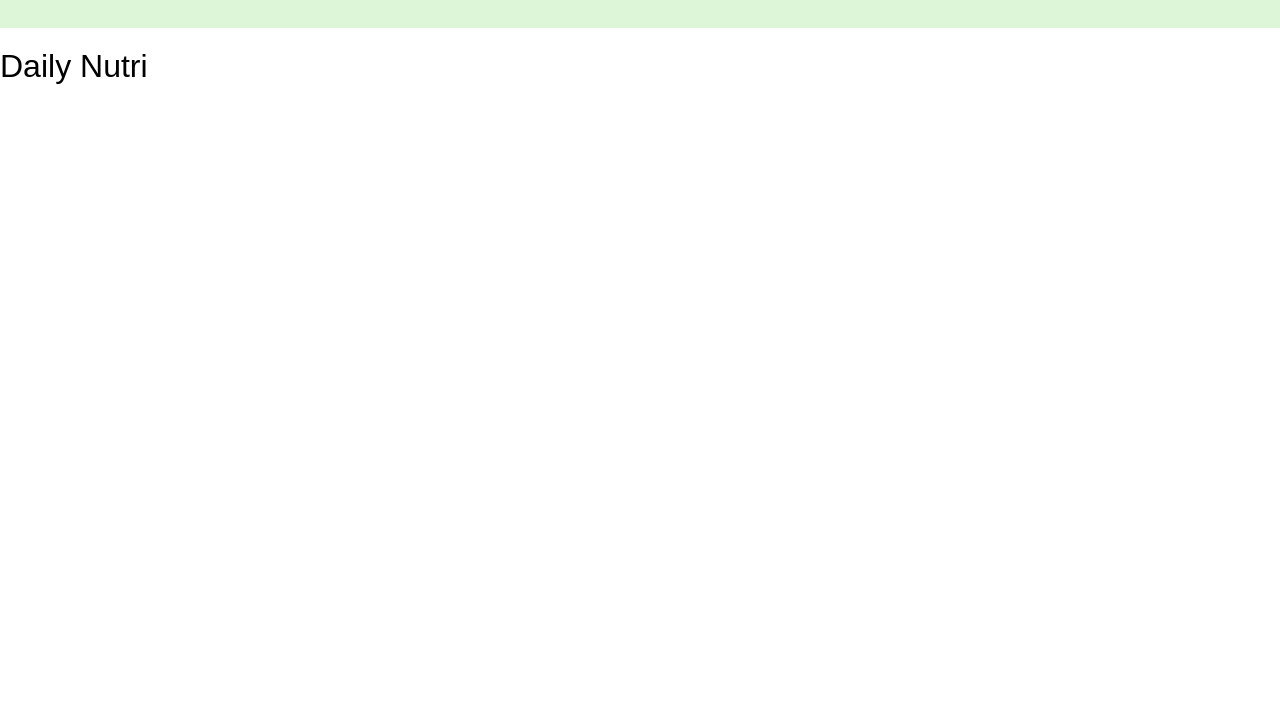
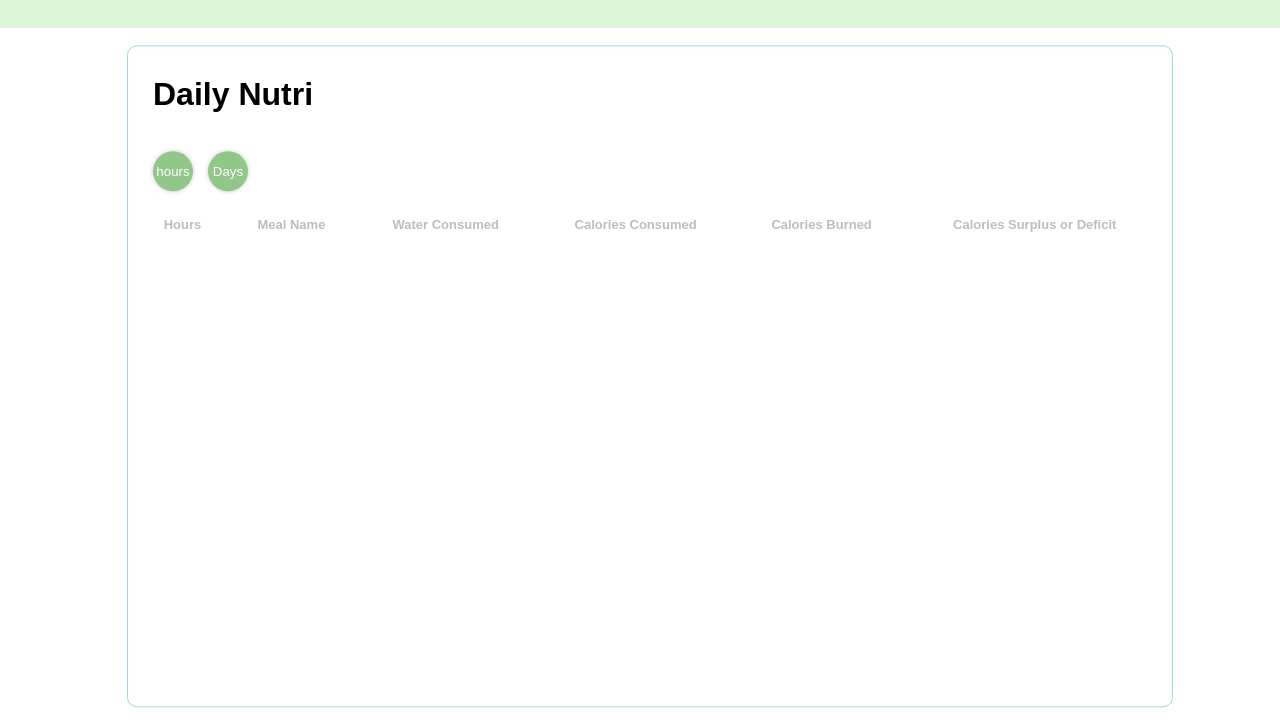
Before and after one commit to KristofferHmann/eksamen, a website: page public/dailynutri/dailynutri.html in a window 1280 px wide. Shown: the part 80-800 px from the top of the page. Drawn offline with Linux system fonts and the light colour scheme.

Commit message:
daily og tracker frontend

```diff
--- a/public/dailynutri/dailynutri.css
+++ b/public/dailynutri/dailynutri.css
@@ -0,0 +1,55 @@
+.daily {
+    width: 80%;
+    height: 80%;
+    position: fixed;
+    border: 1.5px solid #99D9DE;
+    padding: 10px;
+    margin: 10px;
+    top: 50%;
+    left: 50%;
+    transform: translate(-50%, -43%);
+    border-radius: 10px;
+    overflow: auto;
+}
+
+#btn-hours,
+#btn-days {
+    margin-top: 12px;
+    margin-left: 15px;
+    margin-bottom: 15px;
+    width: 40px;
+    height: 40px;
+    display: flex;
+    align-items: center;
+    justify-content: center;
+    background-color: #91c789;
+    color: #ffffff;
+    border: none;
+    border-radius: 50%;
+    cursor: pointer;
+    box-shadow: 0 0 5px rgba(0, 0, 0, 0.2);
+    float: left;
+
+}
+
+/*Tabel for tilføjet måltider*/
+table {
+    width: 100%;
+    border-collapse: separate;
+    border-spacing: 0 10px;
+
+}
+
+td {
+    background-color: #DEF6D8;
+    padding: 5px;
+    text-align: center;
+
+}
+
+th {
+    font-size: small;
+    color: #BDBDBD;
+    padding-left: 15px;
+    padding-right: 15px;
+}
--- a/public/dailynutri/dailynutri.html
+++ b/public/dailynutri/dailynutri.html
@@ -36,8 +36,25 @@
     </nav>
 
   </header>
-        <h1> Daily Nutri </h1>
-
+  <div class="daily">
+    <h1 id="overskrift"> Daily Nutri </h1>
+    <button id="btn-hours" onclick="window.location.href='dailynutri.html'">hours</button> <!-- onclick func til at sende til den anden side-->
+    <button id="btn-days" onclick="window.location.href='days.html'">Days</button>
+    <table>
+      <thead>
+        <tr>
+          <th>Hours</th>
+          <th>Meal Name</th>
+          <th>Water Consumed</th>
+          <th>Calories Consumed</th>
+          <th>Calories Burned</th>
+          <th>Calories Surplus or Deficit</th>
+        </tr>
+      </thead>
+      <tbody>
+      </tbody>
+    </table>
+  </div>
 </body>
 
 
--- a/public/mealtracker/mealtracker.css
+++ b/public/mealtracker/mealtracker.css
@@ -0,0 +1,35 @@
+.tracker {
+    width: 80%;
+    height: 80%;
+    position: fixed;
+    border: 1.5px solid #99D9DE;
+    padding: 10px;
+    margin: 10px;
+    top: 50%;
+    left: 50%;
+    transform: translate(-50%, -43%);
+    border-radius: 10px;
+    overflow: auto;
+}
+
+/*Tabel for tilføjet måltider*/
+table {
+    width: 100%;
+    border-collapse: separate;
+    border-spacing: 0 10px;
+
+}
+
+td {
+    background-color: #DEF6D8;
+    padding: 5px;
+    text-align: center;
+
+}
+
+th {
+    font-size: small;
+    color: #BDBDBD;
+    padding-left: 15px;
+    padding-right: 15px;
+}
--- a/public/style.css
+++ b/public/style.css
@@ -75,6 +75,15 @@ h3 {
     font-weight: normal;
 }
 
+/* overskrift*/
+#overskrift {
+    color: #000000;
+    font-size: 32px;
+    font-weight: bold;
+    padding-bottom: 5px;
+    margin-left: 15px;
+}
+
 p {
     font-family: 'Nunito', sans-serif;
     font-weight: normal;
```
Also changed, not shown: public/activitytracker/acitivitytracker.html (+1 -1 lines), public/dailynutri/days.html (renamed from public/mealcreator/mealcreator.html, +12 -42 lines), public/foodinspector/inspector.html (+2 -2 lines), public/mealcreator/mealcreator.css (+0 -19 lines), public/mealtracker/mealtracker.html (+16 -1 lines). Lines whose indentation alone changed are shown as unchanged.
